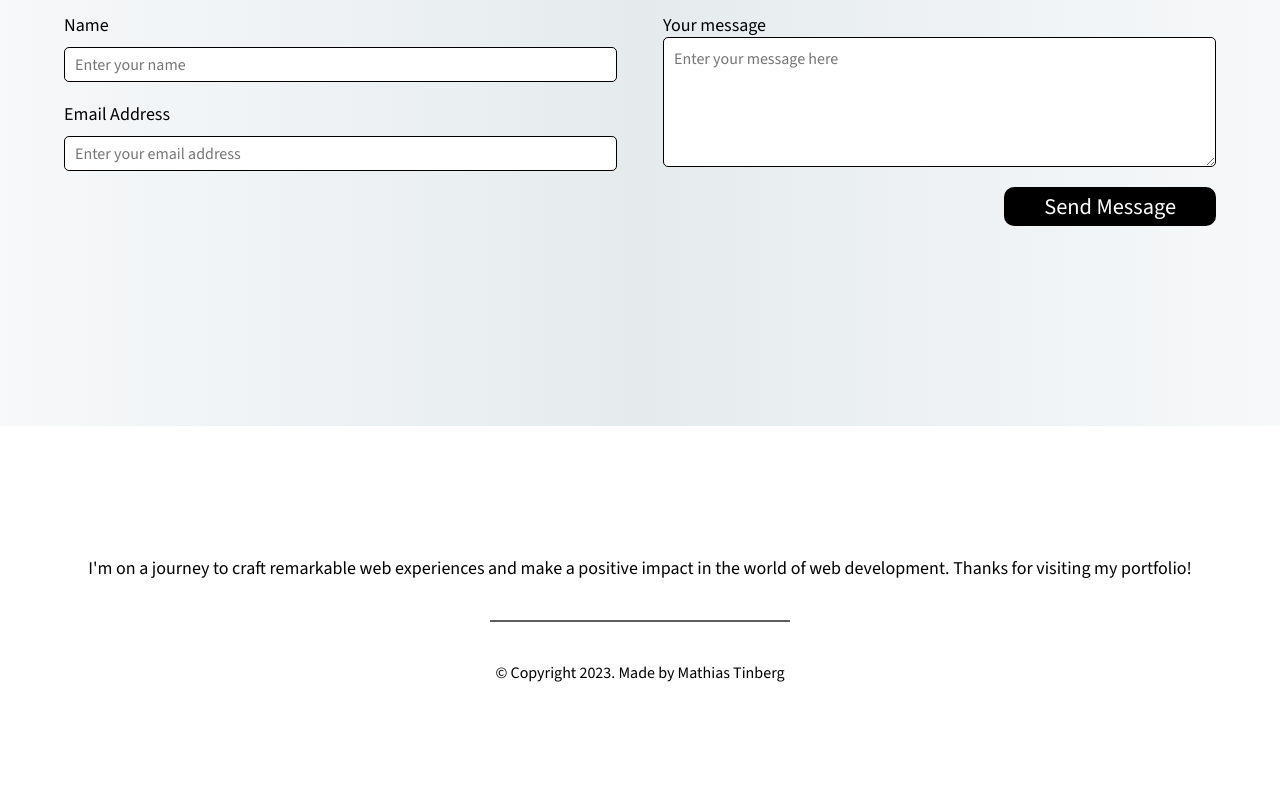
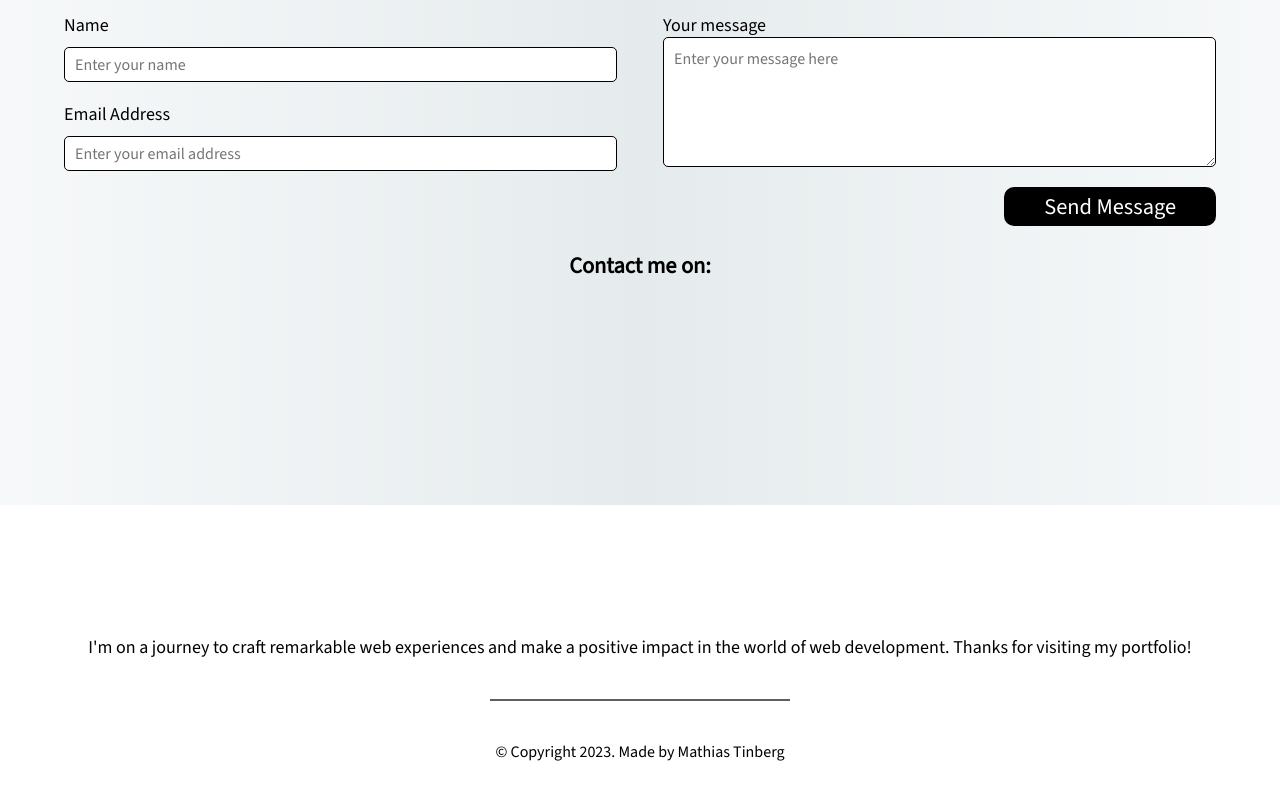
Before and after one commit to Tinberg/Portfolio, a website: page index.html in a window 1280 px wide. Shown: the part 4253-5053 px from the top of the page. Before the commit the page ends 5016 px from the top, so only its background shows below. Drawn offline with nearby package versions, Linux system fonts and the light colour scheme.

Commit message:
Update index.html

```diff
--- a/index.html
+++ b/index.html
@@ -195,7 +195,7 @@
             </div>
         </form>
         <p class="form-message" id="formMessage"></p>
-
+        <div><h3>Contact me on:</h3></div>
       </section>
     </main>
     <footer>
```
